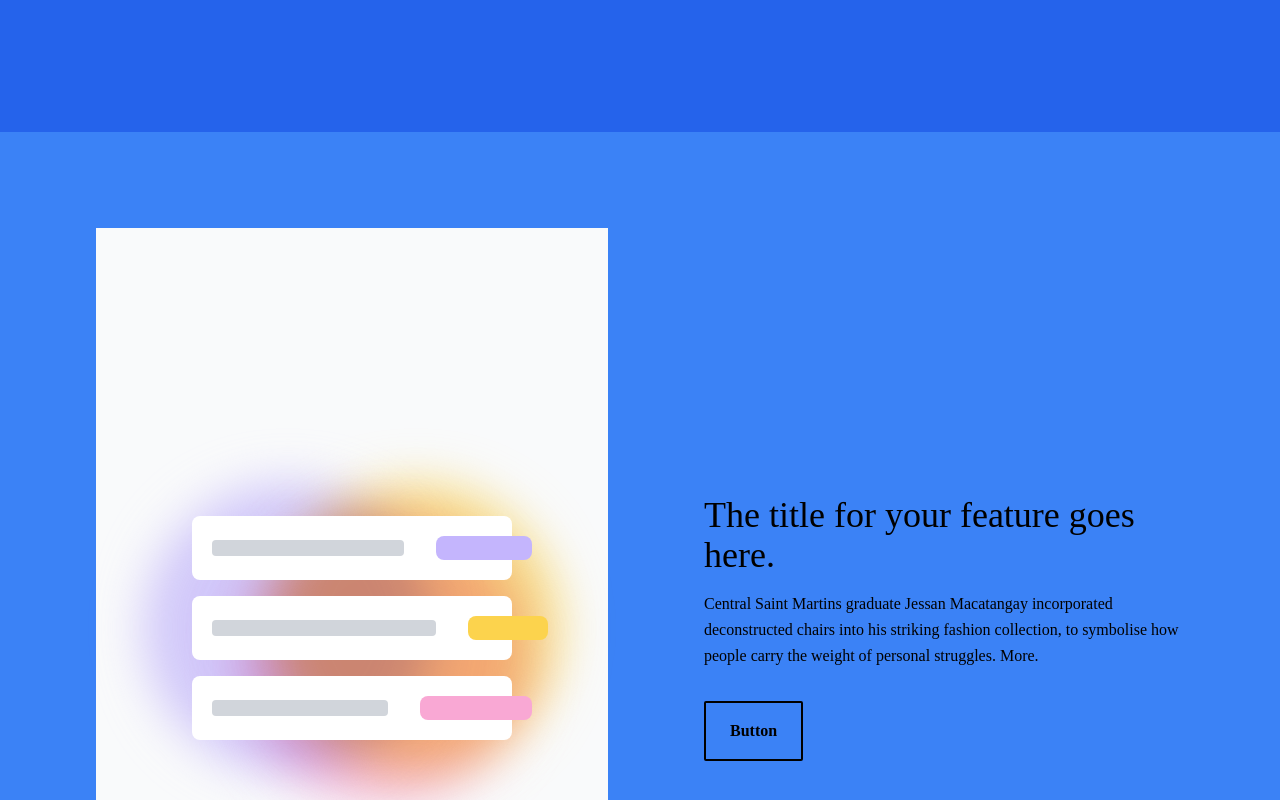
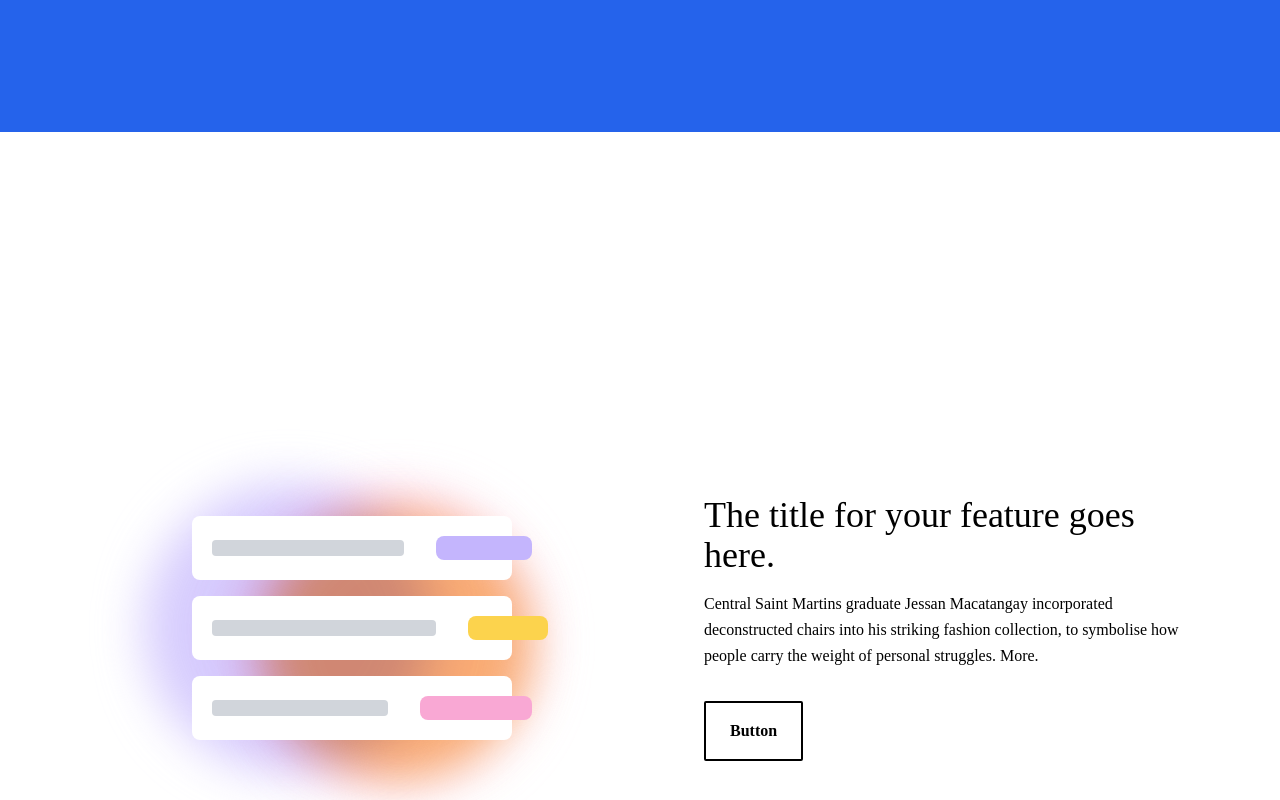
Before and after one commit to synerjay/landing-page-template-nextjs, a Next.js app: page / in a window 1280 px wide. Shown: the part 2660-3460 px from the top of the page. Built offline with nearby package versions, Linux system fonts and the light colour scheme.

Commit message:
added blobs

```diff
--- a/comps/Blob.js
+++ b/comps/Blob.js
@@ -2,7 +2,7 @@ import React from 'react';
 
 const Blob = () => {
   return (
-    <div class='bg-gray-50 min-h-screen flex items-center justify-center px-16'>
+    <div class='bg-white min-h-screen flex items-center justify-center px-16'>
       <div class='relative w-full max-w-lg'>
         <div class='absolute top-0 -left-4 w-72 h-72 bg-purple-300 rounded-full mix-blend-multiply filter blur-xl opacity-70 animate-blob'></div>
         <div class='absolute top-0 -right-4 w-72 h-72 bg-yellow-300 rounded-full mix-blend-multiply filter blur-xl opacity-70 animate-blob animation-delay-2000'></div>
--- a/comps/Feature.js
+++ b/comps/Feature.js
@@ -7,7 +7,7 @@ const FeatureBox = (props) => {
       {props.features.map((feature, key) =>
         feature.id % 2 !== 0 ? (
           <section key={key} className='text-black'>
-            <div className='container bg-blue-500 mx-auto flex px-24 py-24 md:flex-row flex-col items-center'>
+            <div className='container bg-white mx-auto flex px-24 py-24 md:flex-row flex-col items-center'>
               <div className='lg:max-w-lg lg:w-full md:w-1/2 w-5/6 md:mb-0 mb-10 '>
                 {/* <img
                   className='object-cover object-center rounded'
@@ -31,7 +31,7 @@ const FeatureBox = (props) => {
           </section>
         ) : (
           <section key={key} className='text-black'>
-            <div className='container bg-blue-500 mx-auto flex px-24 py-24 md:flex-row flex-col items-center'>
+            <div className='container bg-white mx-auto flex px-24 py-24 md:flex-row flex-col items-center'>
               <div className='lg:flex-grow md:w-1/2 lg:pr-24 md:pr-16 flex flex-col md:items-start md:text-left mb-16 md:mb-0 items-center text-center'>
                 <h1 className='title-font sm:text-4xl text-3xl mb-4 font-medium text-black'>
                   {feature.title}
--- a/styles/globals.css
+++ b/styles/globals.css
@@ -1,6 +1,15 @@
 @tailwind base;
 @tailwind components;
 @tailwind utilities;
+
+@layer utilities {
+  .animation-delay-2000 {
+    animation-delay: 2s;
+  }
+  .animation-delay-4000 {
+    animation-delay: 4s;
+  }
+}
 
 @import url('https://fonts.googleapis.com/css2?family=Nunito:wght@300;400;600;700&display=swap');
 
--- a/tailwind.config.js
+++ b/tailwind.config.js
@@ -2,7 +2,27 @@ module.exports = {
   purge: ['./pages/**/*.{js,ts,jsx,tsx}', './components/**/*.{js,ts,jsx,tsx}'],
   darkMode: false, // or 'media' or 'class'
   theme: {
-    extend: {},
+    extend: {
+      animation: {
+        blob: 'blob 7s infinite',
+      },
+      keyframes: {
+        blob: {
+          '0%': {
+            transform: 'translate(0px, 0px) scale(1)',
+          },
+          '33%': {
+            transform: 'translate(30px, -50px) scale(1.1)',
+          },
+          '66%': {
+            transform: 'translate(-20px, 20px) scale(0.9)',
+          },
+          '100%': {
+            transform: 'tranlate(0px, 0px) scale(1)',
+          },
+        },
+      },
+    },
   },
   variants: {
     extend: {},
```
